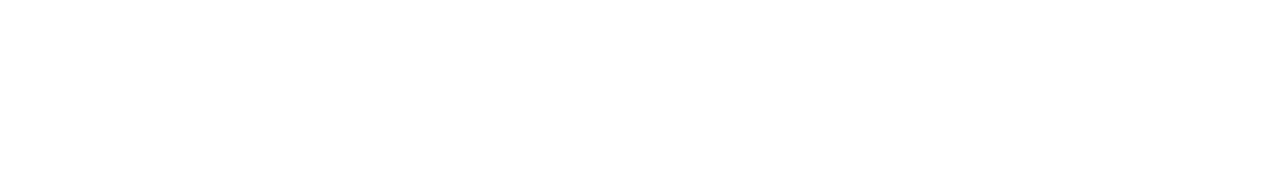
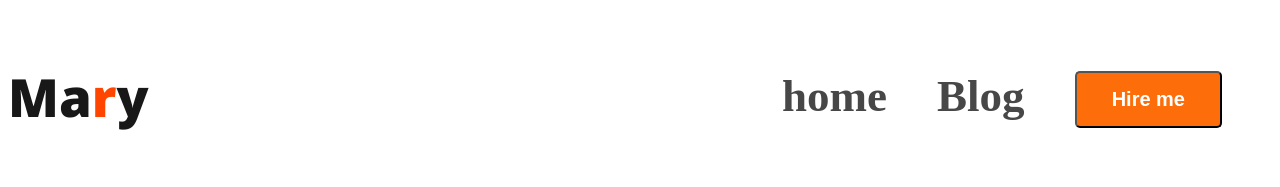
Before and after one commit to meLI3dakter/my-first-portfolio, a plain HTML site: page index.html in a window 1280 px wide. Drawn offline with nearby package versions, Linux system fonts and the light colour scheme.

Commit message:
added nav

```diff
--- a/index.html
+++ b/index.html
@@ -4,8 +4,22 @@
     <meta charset="UTF-8">
     <meta name="viewport" content="width=device-width, initial-scale=1.0">
     <title>my first portfolio</title>
+    <link rel="preconnect" href="https://fonts.googleapis.com">
+<link rel="preconnect" href="https://fonts.gstatic.com" crossorigin>
+<link href="https://fonts.googleapis.com/css2?family=Nunito&family=Open+Sans:wght@800&display=swap" rel="stylesheet">
+    <link rel="stylesheet" href="style.css">
+
 </head>
 <body><header>
+    <nav class="nav20">
+        <h3>Ma<span class="span20">r</span>y</h3>
+        <ul>
+            <li><a href="">home</a></li>
+            <li><a href="">Blog</a></li>
+        <li><button class="but20">Hire me</button></a></li></ul>
+
+
+    </nav>
 
 </header>
 <main>
--- /dev/null
+++ b/style.css
@@ -0,0 +1,40 @@
+body{
+    font-family: 'Nunito', sans-serif;
+font-family: 'Open Sans', sans-serif;
+
+}
+nav{
+    display: flex;
+    justify-content: space-between;
+    align-items: center;
+}
+.nav20{
+    color: #181818;
+    font-size: 45px;
+    font-weight: 800;
+}
+nav >ul{
+    display: flex;
+    align-items: center;
+}
+nav li{
+    list-style: none;
+    margin-right: 50px;
+    font-family: 'Times New Roman', Times, serif;
+
+}
+nav a{
+    text-decoration: none;
+    color: #474747;
+}
+.span20{
+    color:orangered;
+}
+.but20{
+    border-radius: 5px;
+    background: #FD6E0A;
+    color: white;
+    font-size: 20px;
+    font-weight: 700;
+    padding: 15px 35px;
+}
```
